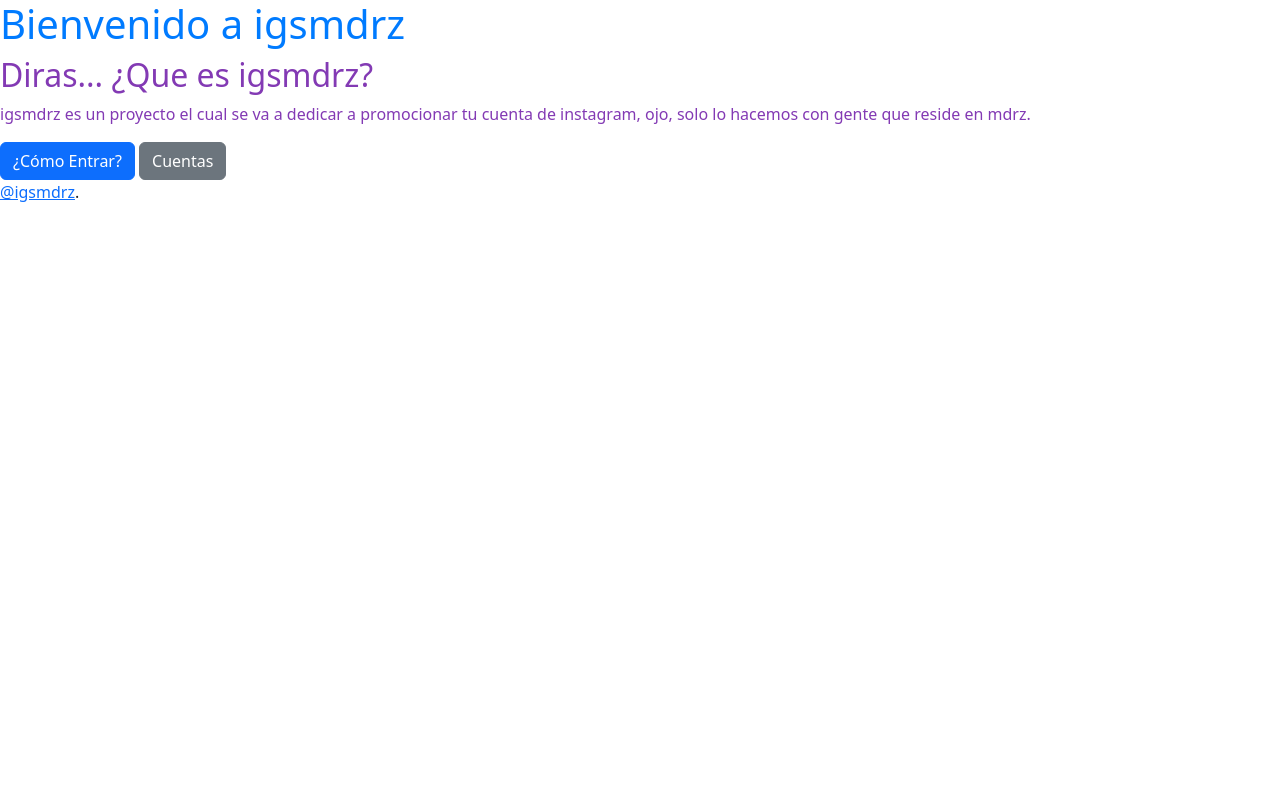
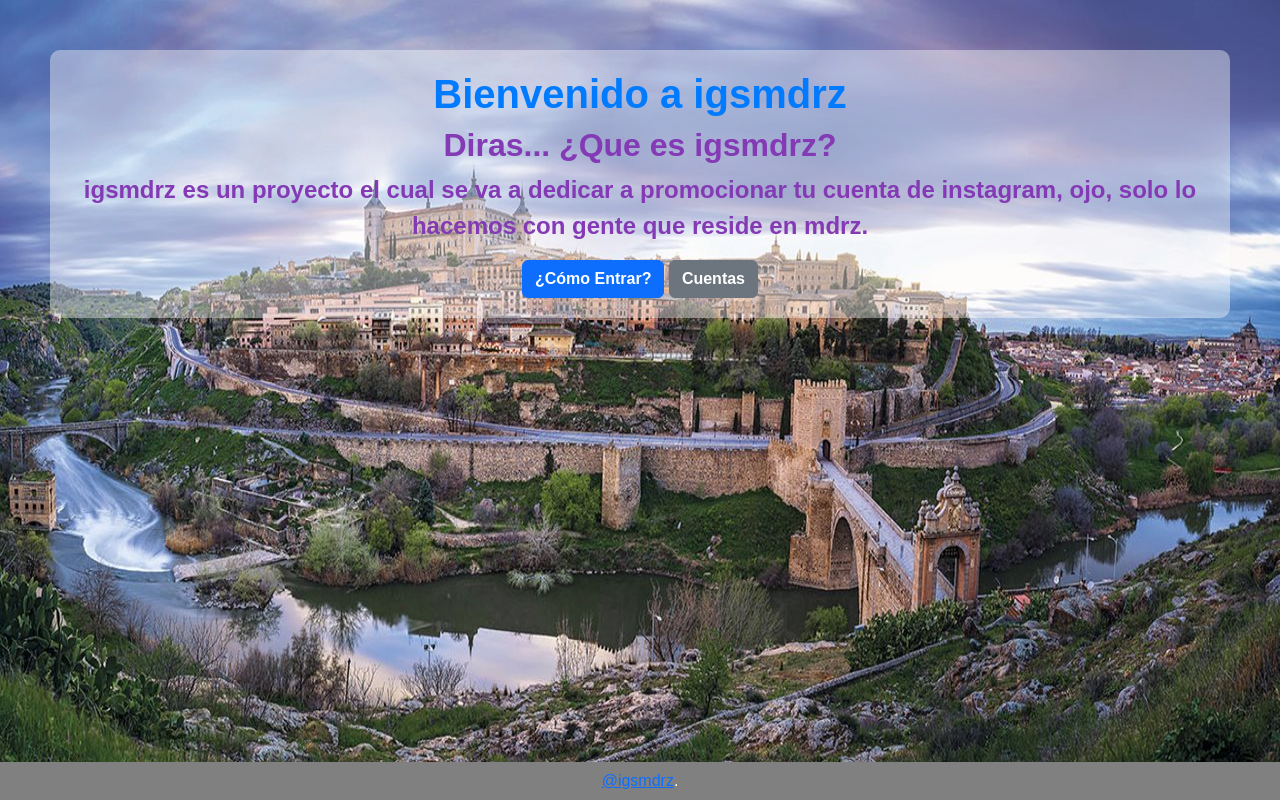
Before and after one commit to Ilias-Kly/Ilias-Kly.github.io, a browser extension: page igsmdrz/index.html in a window 1280 px wide. Drawn offline with nearby package versions, Linux system fonts and the light colour scheme; files whose address does not match are found by name.

Commit message:
Update styles.css

```diff
--- a/igsmdrz/styles.css
+++ b/igsmdrz/styles.css
@@ -1,68 +1,79 @@
-cuerpo {
-  familia tipográfica: 'Arial Negro', 'Arial', sans-serif;
-  margen: 0;
-  acolchado: 0;
-  tamaño caja: border-box;
-  fondo: url('antecedentes.jpg') centro/cubrir sin repetición;
-  tamaño de fondo: 100% 100%;
-  antecedentes-repetir: sin repetición;
-  fondo adjunto: fijo;
+body {
+  font-family: 'Arial Black', 'Arial', sans-serif;
+  margin: 0;
+  padding: 0;
+  box-sizing: border-box;
+  background: url('background.jpg') center/cover no-repeat;
+  background-size: 100% 100%;
+  background-repeat: no-repeat;
+  background-attachment: fixed;
 }
 
-. .contenido {
-  texto alineado: centro;
-  margen: 50px;
-  color de fondo: rgba(255, 255, 255, 0,4);
-  acolchado: 20px;
-  radio fronterizo: 10px;
-  acolchado: 20px;
+.contenido {
+  text-align: center;
+  margin: 50px;
+  background-color: rgba(255, 255, 255, 0.4);
+  padding: 20px;
+  border-radius: 10px;
+  padding: 20px;
 
 
 }
 
 h1 {
   color: #007bff;
-  tipografía: negrita;
-  tamaño fuente: 2.5em;
+  font-weight: bold;
+  font-size: 2.5em;
 }
 h2 {
   color: #833AB4;
-  tipografía: negrita;
-  tamaño fuente: 2em;
+  font-weight: bold;
+  font-size: 2em;
 }
 p {
   color: #833AB4;
-  tamaño fuente: 1.5em;
+  font-size: 1.5em;
 
 
 }
 p1 {
   color: #007bff;
-  tamaño fuente: 1.5em;
+  font-size: 1.5em;
 
 
 }
 
 
-@medios sólo pantalla y (ancho máximo: 767px) {
- cuerpo {
-    fondo adjunto: fijo;
+@media only screen and (max-width: 767px) {
+  body {
+    background-attachment: fixed;
   }
 }
-. .pie de página {
-  posición: fijo;
-  abajo: 0;
-  izquierda: 0;
-  ancho: 100%;
-  color de fondo: #808080;
-  acolchado: 10px;
-  texto alineado: centro;
+.footer {
+  position: fixed;
+  bottom: 0;
+  left: 0;
+  width: 100%;
+  background-color: #808080;
+  padding: 10px;
+  text-align: center;
   color: #fff;
-  fuente: 100% arial, sans-serif;
+  font: 100% Arial, sans-serif;
 }
-@media only screen and (max-width: 600px) {
-
+@media only screen and (max-width: 767px) {
   body {
-      font-size: 14px;
+    font-family: 'Montserrat', sans-serif;
+    font-weight: 800;
   }
 }
+
+body, button, input, select, textarea {
+  font-family: 'Montserrat', sans-serif;
+  font-weight: 800;
+}
+
+
+.btn {
+  font-family: 'Montserrat', sans-serif !important;
+  font-weight: 800 !important;
+}
```
